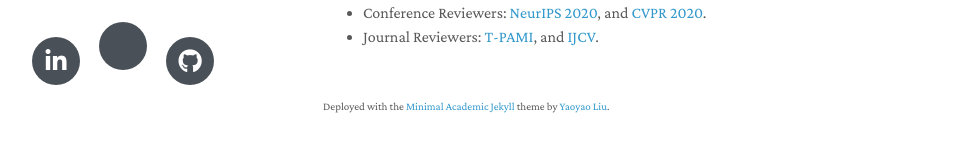
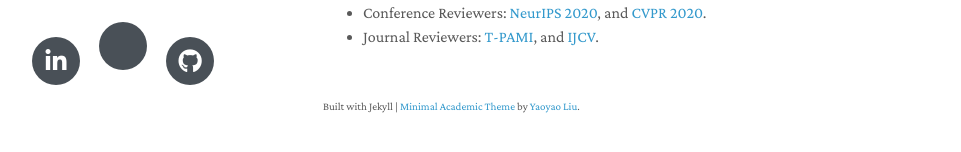
Before and after one commit to yaoyao-liu/minimal-light, a Jekyll site: the page built from index.md, in a window 1280 px wide and 1297 px high. Shown: the part 1110-1262 px from the top of the window, without its empty margins (147-1108 px from the left). Built offline with Jekyll 4.4.1, drawn with Linux system fonts in a browser that asks for light colours; nearby versions of some CDN libraries; a style sheet for code colours, icons or effects is not loaded; our own code applies the rules of GitHub Pages for plain Markdown files.

Commit message:
Update homepage.html

```diff
--- a/_layouts/homepage.html
+++ b/_layouts/homepage.html
@@ -48,7 +48,7 @@
 
       <br>
 
-      <p><small>Deployed with the <a href="https://github.com/yaoyao-liu/minimal-academic" target="_blank" rel="noopener">Minimal Academic Jekyll</a> theme by <a href="https://yyliu.net/" target="_blank" rel="noopener">Yaoyao Liu</a>.</small></p>
+      <p><small>Built with Jekyll | <a href="https://github.com/yaoyao-liu/minimal-academic" target="_blank" rel="noopener">Minimal Academic Theme</a> by <a href="https://yyliu.net/" target="_blank" rel="noopener">Yaoyao Liu</a>.</small></p>
 
       </section>
       <footer>
```
